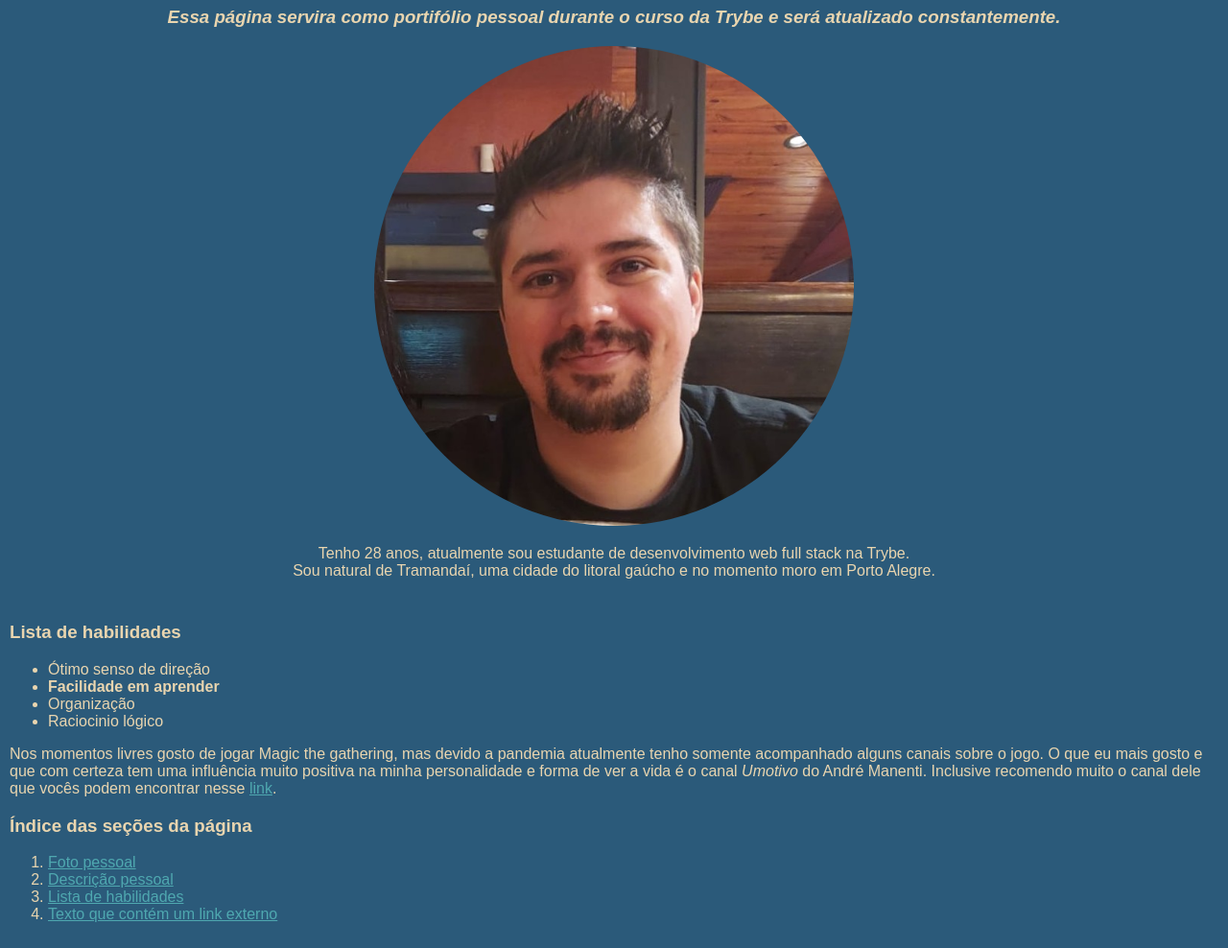
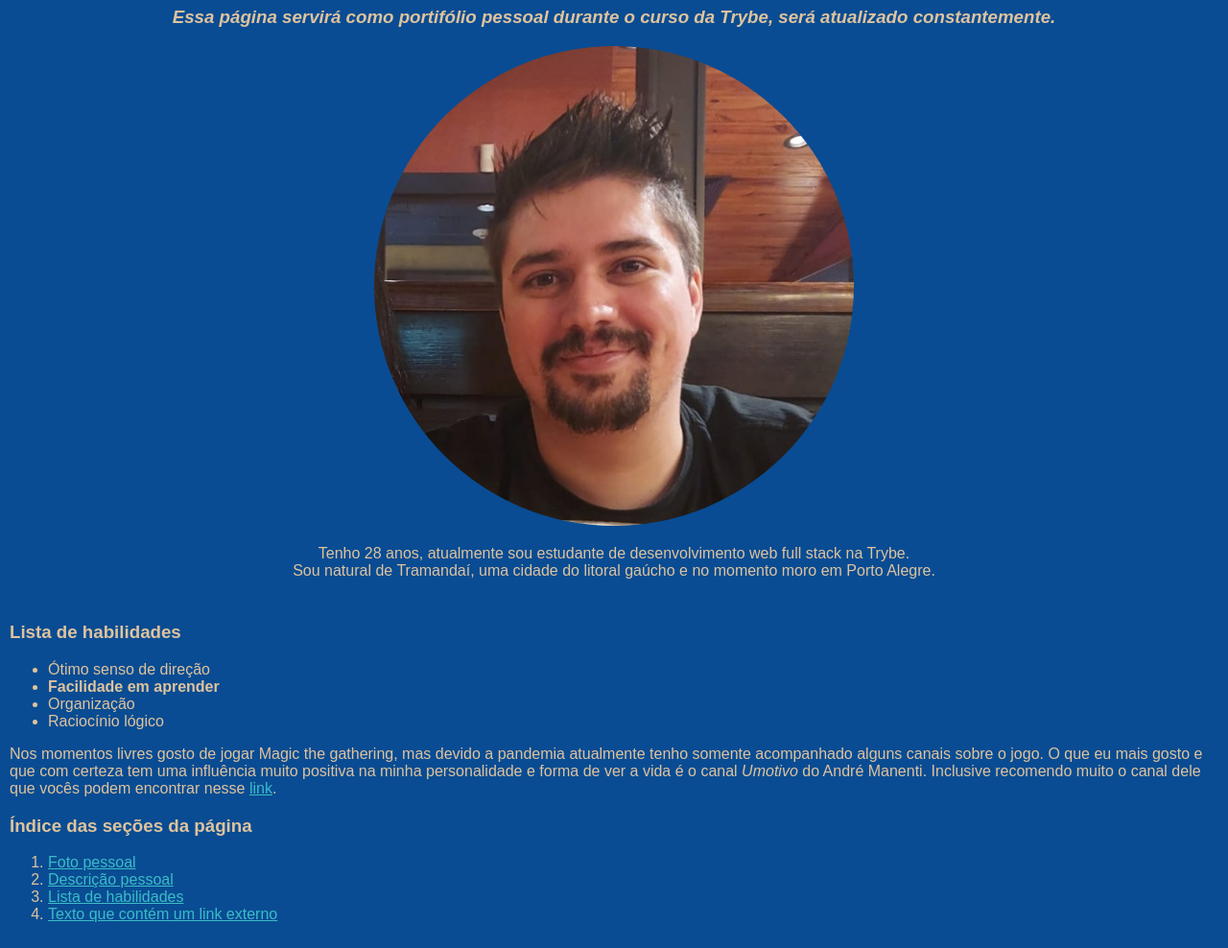
Before and after one commit to GabrielRodriguesMachado/GabrielRodriguesMachado.github.io, a plain HTML site: page index.html in a window 1280 px wide. Shown: the part 73-1061 px from the top of the page at 96% size. Drawn offline with Linux system fonts and the light colour scheme.

Commit message:
trocada paleta de cores

```diff
--- a/index.html
+++ b/index.html
@@ -10,7 +10,7 @@
       <h1>Olá, meu nome é Gabriel Rodrigues Machado</h1>
 
       <h3 class="tituloitalico">
-        Essa página servira como portifólio pessoal durante o curso da Trybe e
+        Essa página servirá como portifólio pessoal durante o curso da Trybe,
         será atualizado constantemente.
       </h3>
 
@@ -36,7 +36,7 @@
         <li>Ótimo senso de direção</li>
         <li><strong>Facilidade em aprender</strong></li>
         <li>Organização</li>
-        <li>Raciocinio lógico</li>
+        <li>Raciocínio lógico</li>
       </ul>
 
       <p id="linkexterno">
--- a/style.css
+++ b/style.css
@@ -5,12 +5,12 @@ div {
 body {
     margin: 0px;
     font-family: Arial, Helvetica, sans-serif;
-    color: #E9D5AF;
-    background-color: #2B5A7A;
+    color: #DFC39D;
+    background-color: #094C93;
 }
 
 a {
-    color: #4FA8B0;
+    color: #3CBCC7;
 }
 
 .tituloitalico {
```
